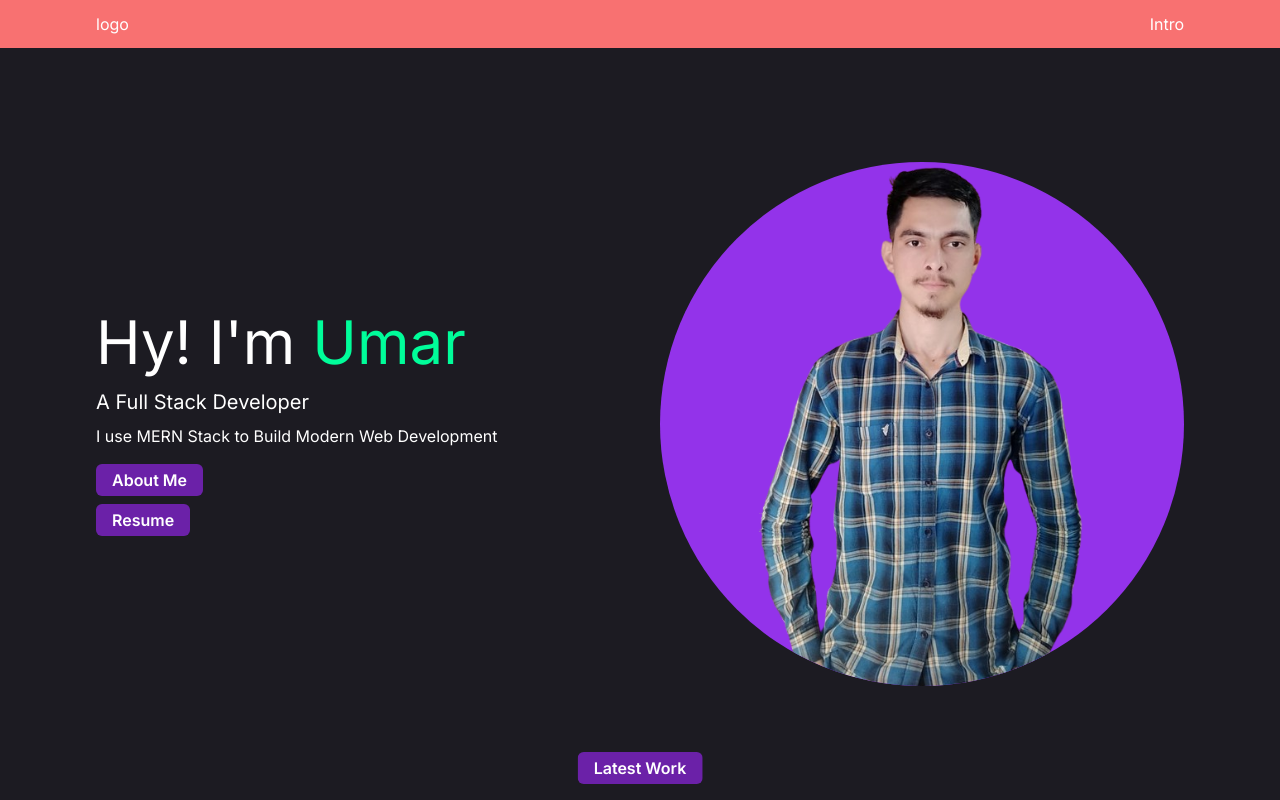
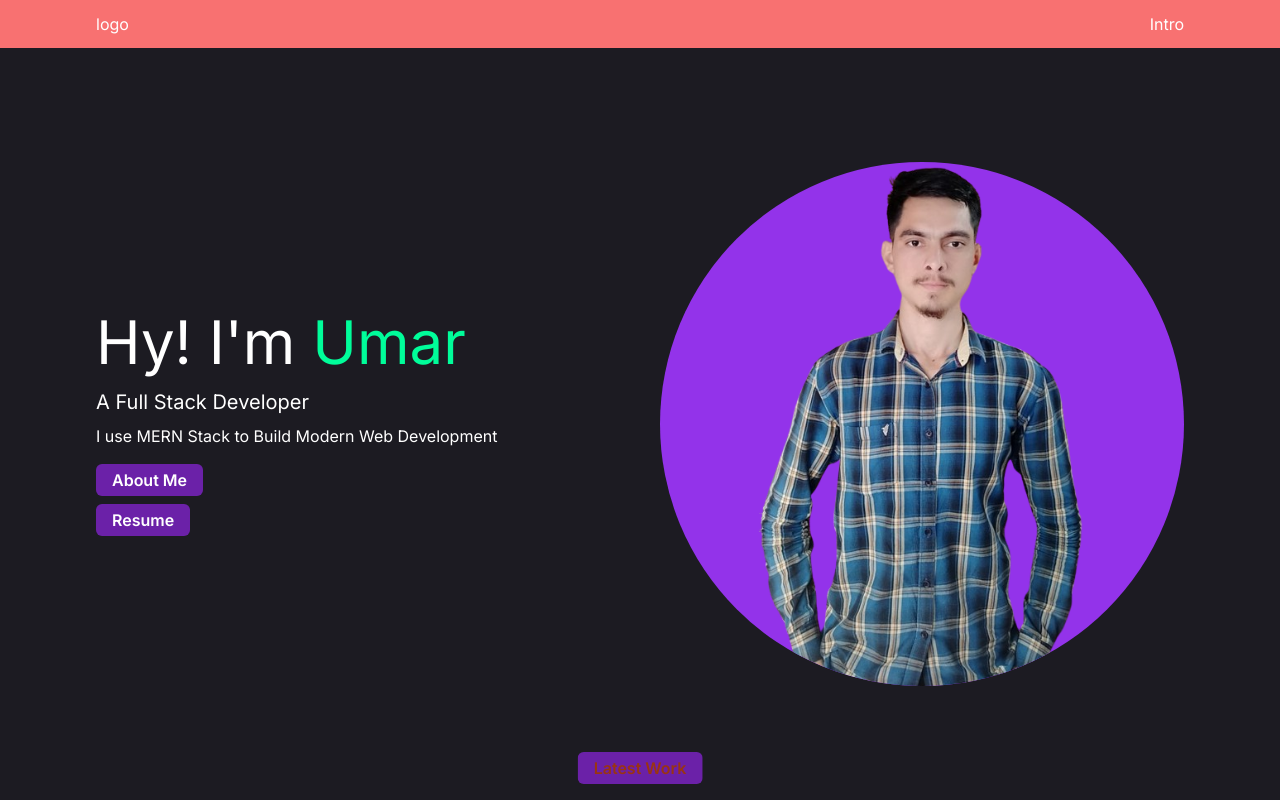
Before and after one commit to umar5727/Portfolio_-, a Next.js app: page / in a window 1280 px wide. Shown: the top 800 px of the page. Built offline with nearby package versions, Linux system fonts and the light colour scheme.

Commit message:
working on custom css prop for Button component

```diff
--- a/src/app/page.tsx
+++ b/src/app/page.tsx
@@ -47,7 +47,7 @@ export default function Home() {
             <motion.div
             whileTap={{scale:'1.2'}}
             >
-              <Button>
+              <Button className="!text-orange-800" >
                 Latest Work
               </Button>
             </motion.div>
--- a/src/components/Button.tsx
+++ b/src/components/Button.tsx
@@ -1,8 +1,8 @@
 import React from 'react'
 
-export default function Button({children}:any) {
+export default function Button({children, className=''}:any) {
   return (
-    <button className='px-4 py-1 bg-purple-800 rounded-md text-white font-semibold duration-300  hover:text-purple-800 hover:bg-white '>
+    <button className={`px-4 py-1 bg-purple-800 rounded-md text-white font-semibold duration-300  hover:text-purple-800 hover:bg-white ${className}`}>
       {children}
     </button>
   )
```
